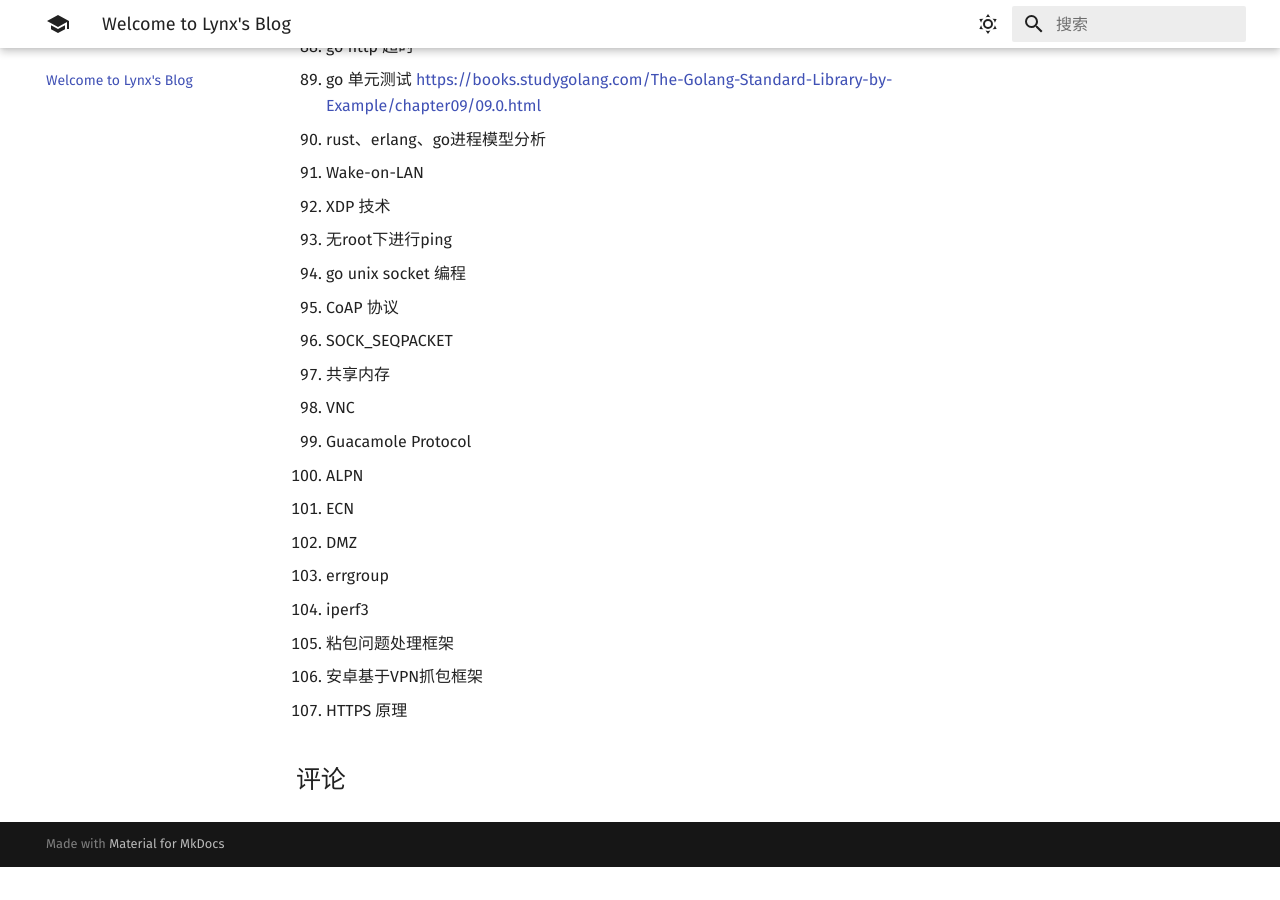
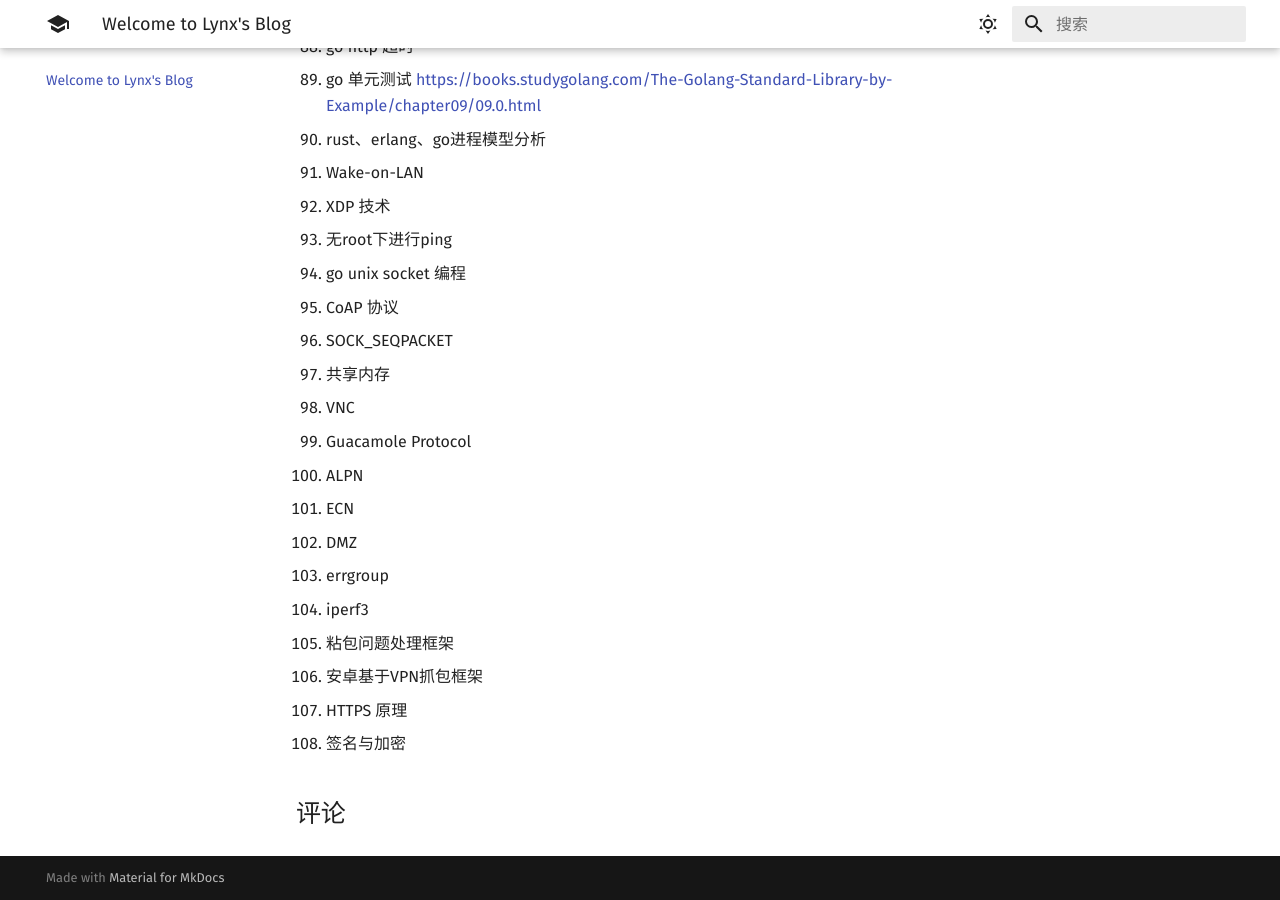
Before and after one commit to 1314liuwei/blog, an MkDocs documentation site: the page built from docs/index.md, in a window 1280 px wide and 900 px high, scrolled down 3159 px. Built offline with MkDocs 1.6.1 and Material for MkDocs 9.7.7, drawn with Linux system fonts in a browser that asks for light colours; comment, search, counter and statistics services are not loaded; before the commit the page ends 4026 px from its top, so only the background shows below that.

Commit message:
2023/11/23 周四

```diff
--- a/docs/index.md
+++ b/docs/index.md
@@ -109,3 +109,4 @@
 105. 粘包问题处理框架
 106. 安卓基于VPN抓包框架
 107. HTTPS 原理
+107. 签名与加密
```
